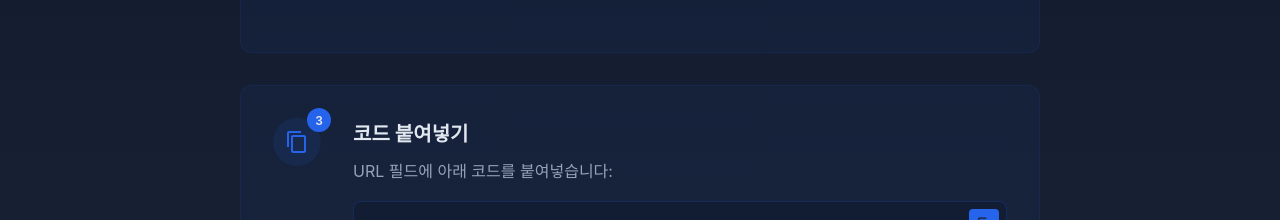
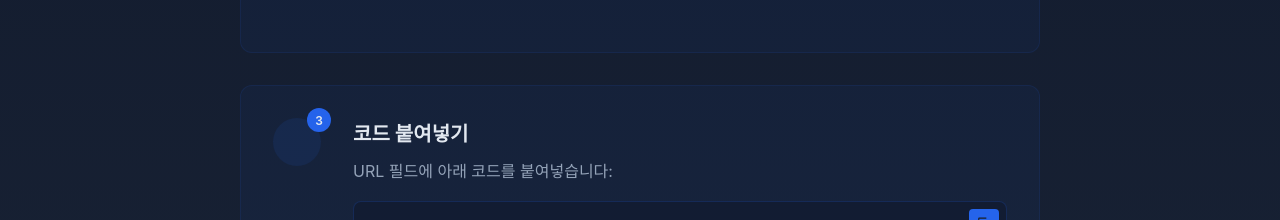
Before and after one commit to PrivaShield/frontend, a React (Create React App) app: page / in a window 1280 px wide. Shown: the part 2400-2620 px from the top of the page. Built offline with nearby package versions, Linux system fonts and the light colour scheme; sample sign-in values are in the browser's storage; the HTML template or start-up script is replaced by a standard one.

Commit message:
hero copy

```diff
--- a/src/components/HeroPage.jsx
+++ b/src/components/HeroPage.jsx
@@ -289,11 +289,6 @@ const HeroPage = () => {
                   title: "코드 붙여넣기",
                   description: "URL 필드에 아래 코드를 붙여넣습니다:",
                   code: <div className="code-container">{bookmarkletCode}</div>,
-                  icon: (
-                    <svg viewBox="0 0 24 24">
-                      <path d="M16 1H4c-1.1 0-2 .9-2 2v14h2V3h12V1zm3 4H8c-1.1 0-2 .9-2 2v14c0 1.1.9 2 2 2h11c1.1 0 2-.9 2-2V7c0-1.1-.9-2-2-2zm0 16H8V7h11v14z" />
-                    </svg>
-                  ),
                 },
                 {
                   number: 4,
```
